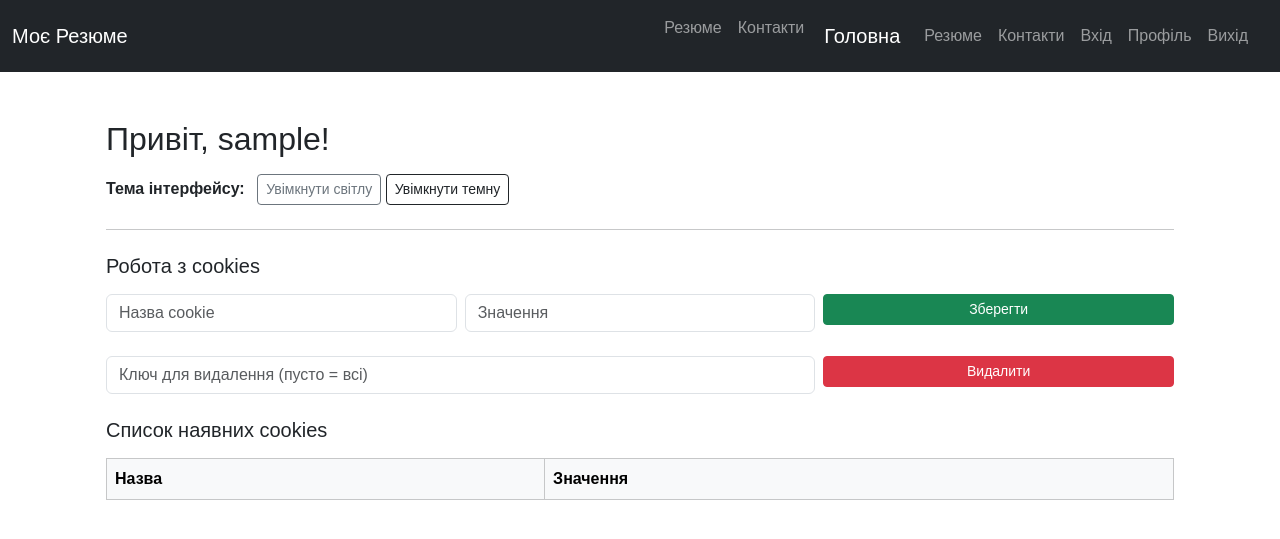
After one commit to spvova/flask_app_Shpynta, a Flask app: page /profile in a window 1280 px wide. The commit adds this page. Shown: the top 539 px of the page. Run offline with Flask 3, Linux system fonts and the light colour scheme; the visitor is signed in with stand-in values (Sample User, id 1); lists and menus that the app fills with data are empty.

Commit message:
Lab4 end

```diff
--- a/app/templates/base.html
+++ b/app/templates/base.html
@@ -3,19 +3,40 @@
 <head>
     <meta charset="UTF-8">
     <title>{{ title }}</title>
+    <meta name="viewport" content="width=device-width, initial-scale=1">
 
-    <link href="https://cdn.jsdelivr.net/npm/bootstrap@5.3.2/dist/css/bootstrap.min.css" rel="stylesheet">
+    <!-- Bootstrap CSS -->
+    <link href="https://cdn.jsdelivr.net/npm/bootstrap@5.3.3/dist/css/bootstrap.min.css" rel="stylesheet">
 
+    <!-- Власні стилі -->
     <link rel="stylesheet" href="{{ url_for('static', filename='css/styles.css') }}">
 </head>
 <body>
+
     {% include "includes/navbar.html" %}
+
+    <!-- Flash повідомлення -->
+    <div class="container mt-3">
+        {% with messages = get_flashed_messages(with_categories=True) %}
+            {% if messages %}
+                {% for category, message in messages %}
+                    <div class="alert alert-{{ 'danger' if category == 'error' else category }} alert-dismissible fade show" role="alert">
+                        {{ message }}
+                        <button type="button" class="btn-close" data-bs-dismiss="alert" aria-label="Закрити"></button>
+                    </div>
+                {% endfor %}
+            {% endif %}
+        {% endwith %}
+    </div>
+
     <main class="container mt-4">
         {% block content %}{% endblock %}
     </main>
+
     {% include "includes/footer.html" %}
 
+    <!-- Bootstrap JS -->
+    <script src="https://cdn.jsdelivr.net/npm/bootstrap@5.3.3/dist/js/bootstrap.bundle.min.js"></script>
 
-    <script src="https://cdn.jsdelivr.net/npm/bootstrap@5.3.2/dist/js/bootstrap.bundle.min.js"></script>
 </body>
 </html>
--- a/app/templates/includes/navbar.html
+++ b/app/templates/includes/navbar.html
@@ -1,18 +1,45 @@
 <nav class="navbar navbar-expand-lg navbar-dark bg-dark">
   <div class="container-fluid">
-    <a class="navbar-brand" href="{{ url_for('resume') }}">Моє Резюме</a>
+    <a class="navbar-brand" href="{{ url_for('views.resume') }}">Моє Резюме</a>
     <button class="navbar-toggler" type="button" data-bs-toggle="collapse" data-bs-target="#navbarNav">
       <span class="navbar-toggler-icon"></span>
     </button>
     <div class="collapse navbar-collapse" id="navbarNav">
       <ul class="navbar-nav ms-auto">
         <li class="nav-item">
-          <a class="nav-link" href="{{ url_for('resume') }}">Резюме</a>
+          <a class="nav-link" href="{{ url_for('views.resume') }}">Резюме</a>
         </li>
         <li class="nav-item">
-          <a class="nav-link" href="{{ url_for('contacts') }}">Контакти</a>
+          <a class="nav-link" href="{{ url_for('views.contacts') }}">Контакти</a>
+        </li><nav class="navbar navbar-expand-lg navbar-dark bg-dark">
+  <div class="container-fluid">
+    <a class="navbar-brand" href="{{ url_for('views.index') }}">Головна</a>
+    <button class="navbar-toggler" type="button" data-bs-toggle="collapse" data-bs-target="#navbarNav">
+      <span class="navbar-toggler-icon"></span>
+    </button>
+    <div class="collapse navbar-collapse" id="navbarNav">
+      <ul class="navbar-nav ms-auto">
+        <li class="nav-item">
+          <a class="nav-link" href="{{ url_for('views.resume') }}">Резюме</a>
+        </li>
+        <li class="nav-item">
+          <a class="nav-link" href="{{ url_for('views.contacts') }}">Контакти</a>
+        </li>
+        <li class="nav-item">
+          <a class="nav-link" href="{{ url_for('users.login') }}">Вхід</a>
+        </li>
+        <li class="nav-item">
+          <a class="nav-link" href="{{ url_for('users.profile') }}">Профіль</a>
+        </li>
+        <li class="nav-item">
+          <a class="nav-link" href="{{ url_for('users.logout') }}">Вихід</a>
         </li>
       </ul>
     </div>
   </div>
 </nav>
+
+      </ul>
+    </div>
+  </div>
+</nav>
--- a/app/users/__init__.py
+++ b/app/users/__init__.py
@@ -4,6 +4,6 @@ from flask import Blueprint
 users_bp = Blueprint('users',
                     __name__,
                     template_folder='templates/users/'
-                    )
+)
 
 from . import views
--- /dev/null
+++ b/app/users/templates/users/profile.html
@@ -0,0 +1,75 @@
+{% extends "base.html" %}
+{% block title %}Ваш профіль{% endblock %}
+
+{% block content %}
+<div class="p-4 rounded {{ 'text-light bg-dark' if color == 'dark' else 'text-dark bg-white' }}">
+
+    <header>
+        <h2 class="mb-3">Привіт, {{ username }}!</h2>
+    </header>
+
+    <section class="mb-4">
+        <span class="me-2 fw-bold">Тема інтерфейсу:</span>
+
+        <a class="btn btn-outline-secondary btn-sm"
+           href="{{ url_for('users.set_color', scheme='light') }}">
+            Увімкнути світлу
+        </a>
+
+        <a class="btn btn-outline-dark btn-sm"
+           href="{{ url_for('users.set_color', scheme='dark') }}">
+            Увімкнути темну
+        </a>
+    </section>
+
+    <hr>
+
+    <section class="mt-4">
+        <h5>Робота з cookies</h5>
+
+        <!-- Додавання кукі -->
+        <form action="{{ url_for('users.add_cookie') }}" method="post" class="row g-2 mt-2">
+            <div class="col-md-4">
+                <input class="form-control" name="key" type="text" placeholder="Назва cookie">
+            </div>
+            <div class="col-md-4">
+                <input class="form-control" name="value" type="text" placeholder="Значення">
+            </div>
+            <div class="col-md-4">
+                <button class="btn btn-success w-100 btn-sm" type="submit">Зберегти</button>
+            </div>
+        </form>
+
+        <!-- Видалення кукі -->
+        <form action="{{ url_for('users.delete_cookie') }}" method="post" class="row g-2 mt-3">
+            <div class="col-md-8">
+                <input class="form-control" name="key" type="text" placeholder="Ключ для видалення (пусто = всі)">
+            </div>
+            <div class="col-md-4">
+                <button class="btn btn-danger w-100 btn-sm" type="submit">Видалити</button>
+            </div>
+        </form>
+    </section>
+
+    <section class="mt-4">
+        <h5 class="mb-3">Список наявних cookies</h5>
+
+        <table class="table table-bordered">
+            <thead class="table-light">
+                <tr>
+                    <th>Назва</th>
+                    <th>Значення</th>
+                </tr>
+            </thead>
+            <tbody>
+                {% for key, val in cookies.items() %}
+                <tr>
+                    <td>{{ key }}</td>
+                    <td>{{ val }}</td>
+                </tr>
+                {% endfor %}
+            </tbody>
+        </table>
+    </section>
+</div>
+{% endblock %}
--- a/app/users/views.py
+++ b/app/users/views.py
@@ -1,14 +1,100 @@
-from flask import request, render_template, url_for, redirect
+from flask import Blueprint, request, render_template, url_for, redirect, flash, session, make_response
 from . import users_bp
+
 
 @users_bp.route('/hi/<string:name>')
 def hi(name):
     name = name.upper()
     age = request.args.get('age', None, int)
+    return render_template('hi.html', name=name, age=age)
 
-    return render_template('hi.html', name=name, age=age)
 
 @users_bp.route('/admin')
 def admin():
-    to_url = url_for('users.hi', name='administrator', age=25,_external=True)
+    to_url = url_for('users.hi', name='administrator', age=25, _external=True)
     return redirect(to_url)
+
+
+# Тестові дані для входу
+VALID_USERNAME = "admin"
+VALID_PASSWORD = "1234"
+
+
+@users_bp.route('/login', methods=['GET', 'POST'])
+def login():
+    if request.method == 'POST':
+        username = request.form.get('username', '')
+        password = request.form.get('password', '')
+
+        if username == VALID_USERNAME and password == VALID_PASSWORD:
+            session['username'] = username
+            flash("Вхід успішний!", "success")
+            return redirect(url_for('users.profile'))
+        else:
+            flash("Невірні дані входу!", "error")
+            return redirect(url_for('users.login'))
+
+    return render_template('login.html')
+
+
+@users_bp.route('/profile')
+def profile():
+    username = session.get('username')
+    if not username:
+        flash("Будь ласка, увійдіть у систему!", "error")
+        return redirect(url_for('users.login'))
+
+    cookies = request.cookies
+    color = cookies.get("color_scheme", "light")
+
+    return render_template('profile.html', username=username, cookies=cookies, color=color)
+
+
+@users_bp.route('/logout')
+def logout():
+    session.pop('username', None)
+    flash("Ви вийшли із системи!", "info")
+    return redirect(url_for('users.login'))
+
+
+@users_bp.route('/add_cookie', methods=['POST'])
+def add_cookie():
+    if 'username' not in session:
+        flash("Спочатку увійдіть!", "error")
+        return redirect(url_for('users.login'))
+
+    key = request.form.get('key')
+    value = request.form.get('value')
+    resp = make_response(redirect(url_for('users.profile')))
+
+    if key and value:
+        resp.set_cookie(key, value)
+        flash(f"Кукі '{key}' додано!", "success")
+    else:
+        flash("Введіть ключ і значення!", "error")
+
+    return resp
+
+
+@users_bp.route('/delete_cookie', methods=['POST'])
+def delete_cookie():
+    key = request.form.get('key')
+    resp = make_response(redirect(url_for('users.profile')))
+
+    if key:
+        resp.delete_cookie(key)
+        flash(f"Кукі '{key}' видалено!", "info")
+    else:
+        for k in request.cookies:
+            resp.delete_cookie(k)
+        flash("Усі кукі видалено!", "info")
+
+    return resp
+
+
+@users_bp.route('/set_color/<scheme>')
+def set_color(scheme):
+    resp = make_response(redirect(url_for('users.profile')))
+    resp.set_cookie("color_scheme", scheme)
+    flash(f"Колірну схему змінено на {scheme}", "success")
+    return resp
```
Also changed, not shown: app/__init__.py (+10 -5 lines), app/users/templates/users/login.html (added, +27 -0 lines), app/views.py (+8 -6 lines).
